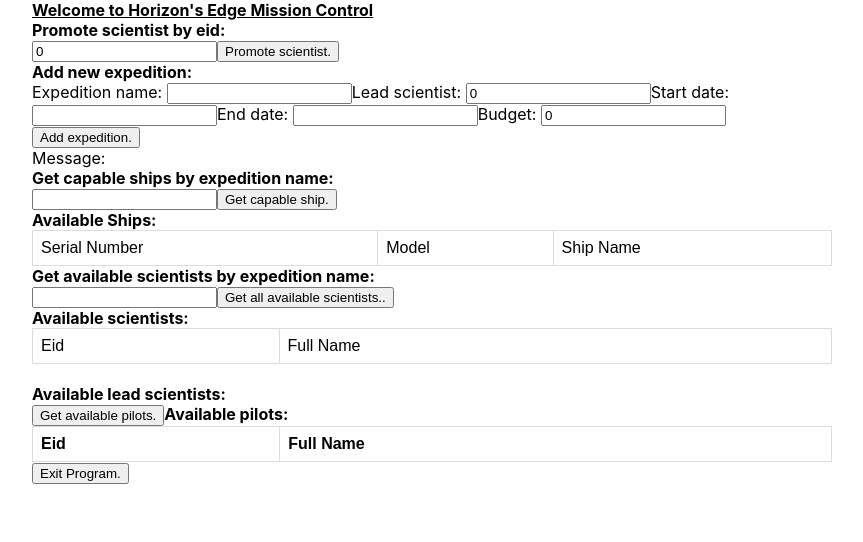
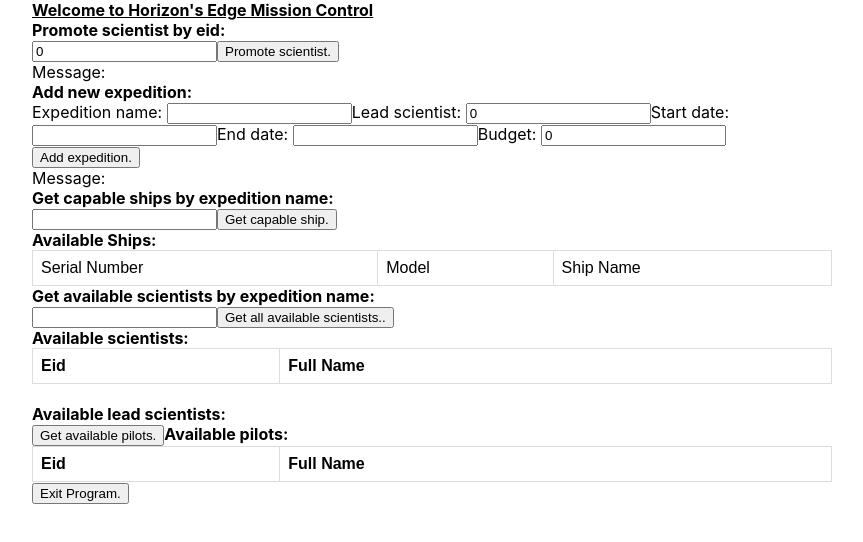
Before and after one commit to danielvanacker/comp-421-interface, a React (Create React App) app in the folder client/: page / in a window 1280 px wide. Shown: the top 542 px of the page, without its empty margins (208-1071 px from the left). Built offline with nearby package versions, Linux system fonts and the light colour scheme.

Commit message:
Added more input testing

```diff
--- a/client/src/App.js
+++ b/client/src/App.js
@@ -28,7 +28,8 @@ class App extends Component {
       status: ""
     },
     terminte: null,
-    add_expedition_message: ""
+    add_expedition_message: "",
+    promoteScientist_message: ""
   }
 
 
@@ -67,7 +68,7 @@ class App extends Component {
       .catch(err => console.log(err))
   }
 
-  // Query 4 --> still buggy because of params
+  // Query 4
   addExpedition = _ => {
     console.log(this.state.newExpedition)
     axios.post('/addExpedition', {
@@ -84,9 +85,19 @@ class App extends Component {
 
   // Query 5
   promoteScientist = _ => {
-    axios.post('/promoteScientist', { eid: this.state.promotedScientist.eid })
-      .then(res => this.setState({ terminate: res.data }))
-      .catch(err => console.log(err))
+    if(!isNaN(this.state.promotedScientist.eid)) {
+      axios.post('/promoteScientist', { eid: this.state.promotedScientist.eid})
+      .then(res => this.setState({promoteScientist_message: res.data.message }))
+      .catch(err => {
+        console.log(err);
+        this.setState({promoteScientist_message: "Invalid"})
+      })
+    }
+    else {
+      console.log(!isNaN(this.state.promotedScientist.eid))
+      console.log(this.state.promotedScientist.eid)
+      this.setState({promoteScientist_message: "Invalid input" })
+    }
   }
 
   // Terminate
@@ -106,6 +117,7 @@ class App extends Component {
             onChange={e => this.setState({ promotedScientist: { ...this.promoteScientist, eid: e.target.value } })}
           />
           <button onClick={this.promoteScientist} > Promote scientist.</button>
+          <div>Message: {this.state.promoteScientist_message}</div>
         </div>
 
         <div class="newExpedition">
@@ -174,8 +186,8 @@ class App extends Component {
             <b>Available scientists:</b>
             <table>
             <tr>
-                <td>Eid</td>
-                <td>Full Name</td>
+                <td><b>Eid</b></td>
+                <td><b>Full Name</b></td>
               </tr>
             {this.state.scientists.map(scientist => (
               <tr>
```
